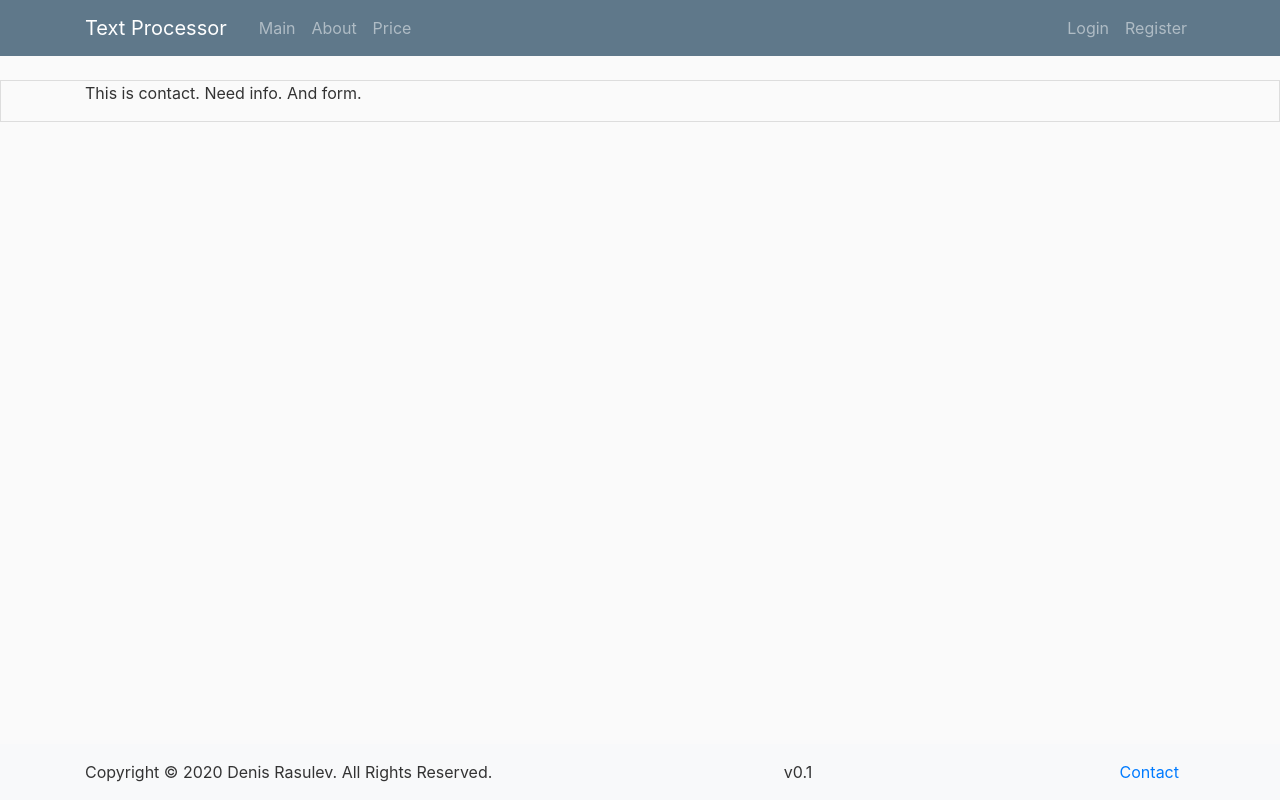
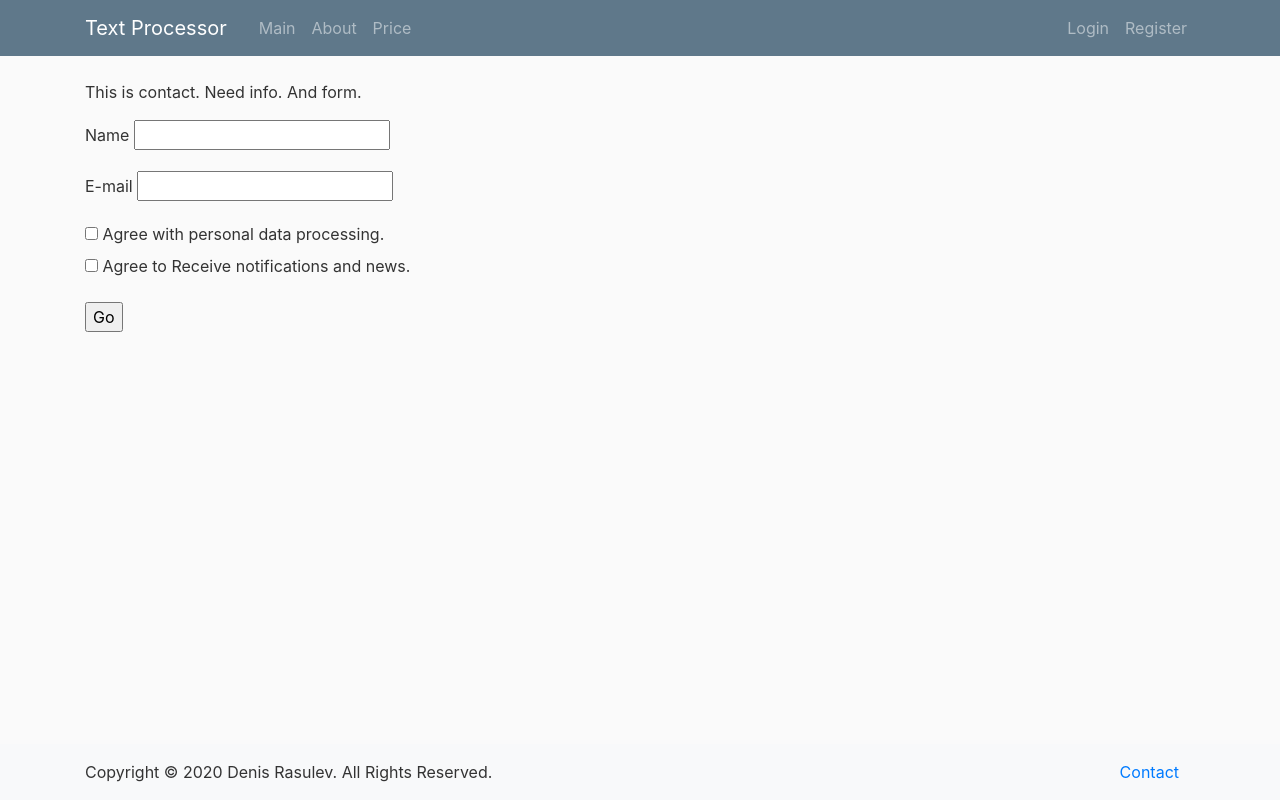
Before and after one commit to denisrasulev/text-processor, a Flask app: page /contact in a window 1280 px wide. Run offline with Flask 2, Linux system fonts and the light colour scheme; some libraries are stand-ins or nearby versions.

Commit message:
Update contact.html and add 404 page.

```diff
--- a/app.py
+++ b/app.py
@@ -1,8 +1,9 @@
 import os
-from flask import Flask, flash, request, redirect, url_for, render_template
+
+from flask import Flask, flash, redirect, render_template, request, url_for
+
 from config import Config
-from forms import TextForm, LoginForm
-from werkzeug.utils import secure_filename
+from forms import ContactForm, LoginForm
 
 APP_ROUTE = os.path.dirname(os.path.abspath(__file__))
 UPLOAD_FOLDER = '/texts'
@@ -17,10 +18,10 @@ def allowed_file(filename):
            filename.rsplit('.', 1)[1].lower() in ALLOWED_EXTENSIONS
 
 
-@app.route('/',     methods=['GET', 'POST'])
-@app.route('/home', methods=['GET', 'POST'])
+@app.route('/', methods=['get', 'post'])
+@app.route('/home', methods=['get', 'post'])
 def index():
-    if request.method == "POST":
+    if request.method == "post":
         source = request.form['text']
         result = source.upper()
         return render_template('bodyleft.html', source=source, result=result)
@@ -38,7 +39,7 @@ def price():
     return render_template('price.html', title='Prices')
 
 
-@app.route('/login', methods=['GET', 'POST'])
+@app.route('/login', methods=['get', 'post'])
 def login():
     form = LoginForm()
     if form.validate_on_submit():
@@ -53,9 +54,24 @@ def register():
     return render_template('about.html', title='Register')
 
 
-@app.route('/contact')
+@app.route('/contact', methods=['get', 'post'])
 def contact():
-    return render_template('contact.html', title='Contact')
+    form = ContactForm()
+    if form.validate_on_submit():
+        name = form.name.data
+        mail = form.mail.data
+        gdpr = form.gdpr.data
+        mark = form.mark.data
+        flash('Contact saved for user {}, with mail {}; GDPR={}, Marketing={}. Thank you '
+              'for registering!'.format(name, mail, gdpr, mark))
+        # TODO: save data to database
+        return redirect(url_for('index'))
+    return render_template('contact.html', form=form, title='Contact')
+
+
+@app.errorhandler(404)
+def not_found(e):
+    return render_template("404.html", title='Page Not Found')
 
 
 if __name__ == "__main__":
--- a/forms.py
+++ b/forms.py
@@ -1,6 +1,6 @@
 from flask_wtf import FlaskForm
 from wtforms import StringField, PasswordField, BooleanField, SubmitField, TextAreaField
-from wtforms.validators import DataRequired
+from wtforms.validators import DataRequired, Length, Email
 
 
 class TextForm(FlaskForm):
@@ -12,3 +12,11 @@ class LoginForm(FlaskForm):
     password = PasswordField('Password', validators=[DataRequired()])
     remember_me = BooleanField('Remember Me')
     submit = SubmitField('Sign In')
+
+
+class ContactForm(FlaskForm):
+    name = StringField('Name', validators=[DataRequired()])
+    mail = StringField('E-mail', validators=[DataRequired(), Email(), Length(min=6, max=35)])
+    gdpr = BooleanField('Agree with personal data processing.', validators=[DataRequired()])
+    mark = BooleanField('Agree to Receive notifications and news.')
+    subm = SubmitField('Submit')
--- a/static/custom.css
+++ b/static/custom.css
@@ -1,7 +1,7 @@
 body {
   background: #fafafa;
   color: #333333;
-  border: 1px solid #dddddd;
+  /*border: 1px solid #dddddd;*/
   margin-top: 5rem;
   margin-bottom: 2rem;
 }
@@ -9,7 +9,6 @@ body {
 .content {
   background: #ffffff;
   padding: 10px 20px;
-  border: 1px solid #dddddd;
   border-radius: 3px;
   margin-bottom: 20px;
 }
--- a/templates/contact.html
+++ b/templates/contact.html
@@ -6,4 +6,14 @@
     Need info.
     And form.
   </p>
+
+  <form action="/" method="POST">
+    {{ form.csrf_token }}
+    <p>{{ form.name.label }} {{ form.name(size=20) }}</p>
+    <p>{{ form.mail.label }} {{ form.mail(size=20) }}</p>
+    <p>{{ form.gdpr }} {{ form.gdpr.label }}<br>
+      {{ form.mark }} {{ form.mark.label }}</p>
+    <input type="submit" value="Go">
+  </form>
+
 {% endblock %}
--- a/templates/navbarbtm.html
+++ b/templates/navbarbtm.html
@@ -2,7 +2,6 @@
 <nav class="navbar fixed-bottom navbar-light bg-light">
   <div class="container">
     <a class="nav-item">Copyright © 2020 Denis Rasulev. All Rights Reserved.</a>
-    <a class="nav-item float-center">v0.1</a>
     <a class="nav-item nav-link" href="{{ url_for('contact') }}">Contact</a>
   </div>
 </nav>
```
Also changed, not shown: templates/404.html (added, +8 -0 lines).
